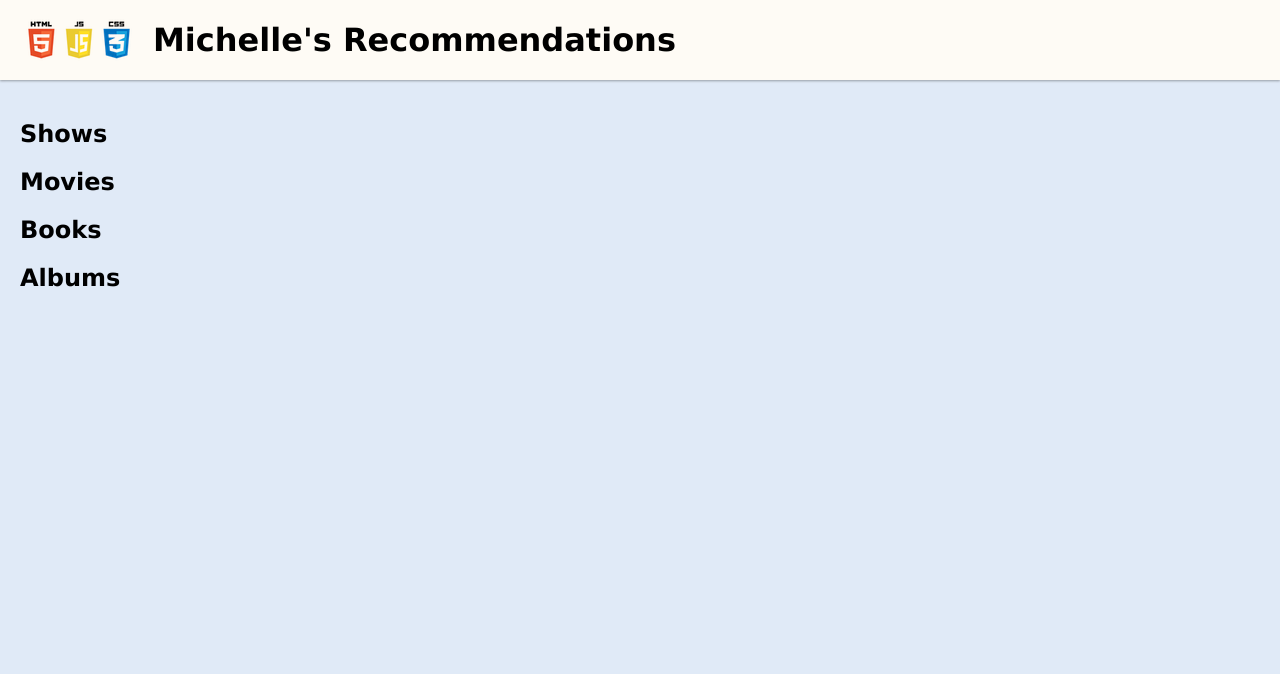
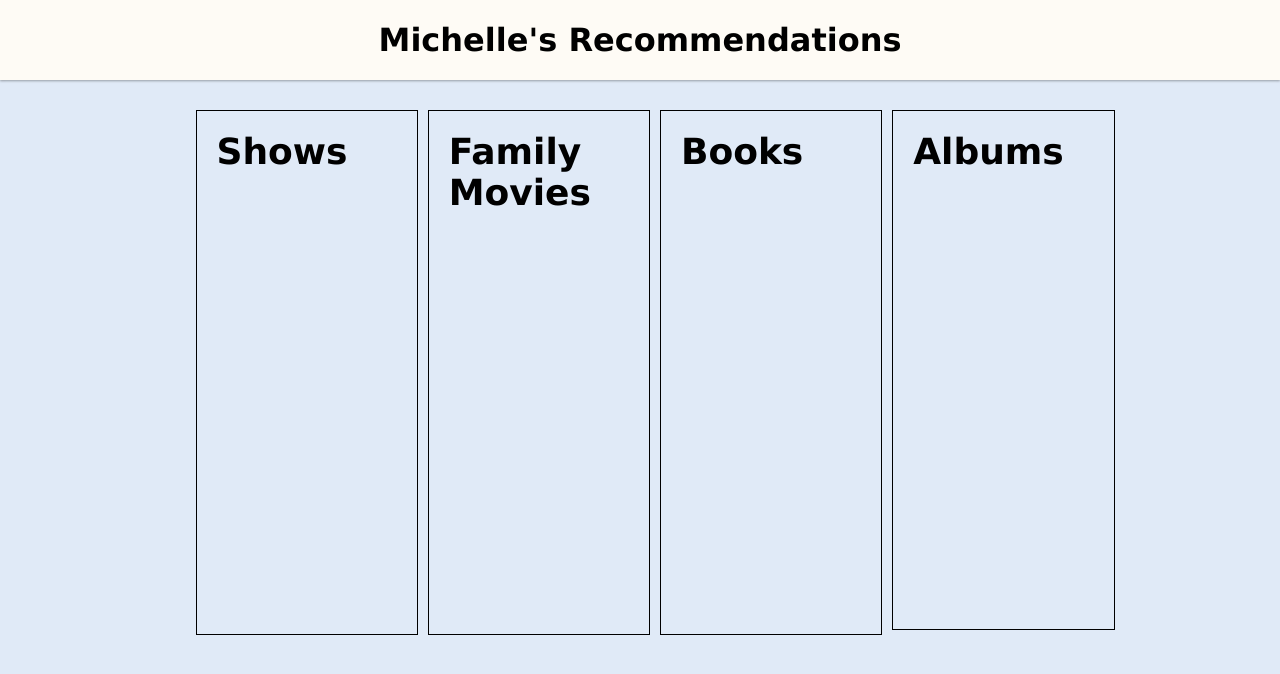
Before and after one commit to MichelleRS/wk-03-spotlight-deliverable-import-and-display-list, a plain HTML site: page index.html in a window 1280 px wide. Drawn offline with nearby package versions, Linux system fonts and the light colour scheme.

Commit message:
Add basic styling

```diff
--- a/index.html
+++ b/index.html
@@ -23,12 +23,12 @@
         <!-- css -->
         <link rel="stylesheet" href="styles/reset.css" />
         <link rel="stylesheet" href="styles/global.css" />
+        <link rel="stylesheet" href="styles/style.css" />
         <!-- add link for page specific css -->
     </head>
 
     <body>
         <header>
-            <img class="logo" src="assets/html_css_js.png" alt="logo" />
             <h1>Michelle's Recommendations</h1>
         </header>
 
@@ -39,7 +39,7 @@
             </section>
 
             <section class="movies">
-                <h1>Movies</h1>
+                <h1>Family Movies</h1>
                 <div id="movies-list"></div>
             </section>
 
--- /dev/null
+++ b/styles/style.css
@@ -0,0 +1,34 @@
+* {
+    margin: 0px auto;
+}
+
+main {
+    display: flex;
+    gap: 10px;
+    justify-content: space-evenly;
+}
+
+.shows,
+.movies,
+.books,
+.albums {
+    border: 1px solid black;
+    padding: 20px;
+    margin: 10px 0;
+    max-height: 525px;
+    min-width: 25%;
+}
+
+section h1 {
+    font-size: 2.25rem;
+    margin: 0 0 10px 0;
+    padding: 0px;
+}
+
+section h2 {
+    margin: 16px 0 0 0;
+}
+
+.albums {
+    margin-bottom: 150px;
+}
```
